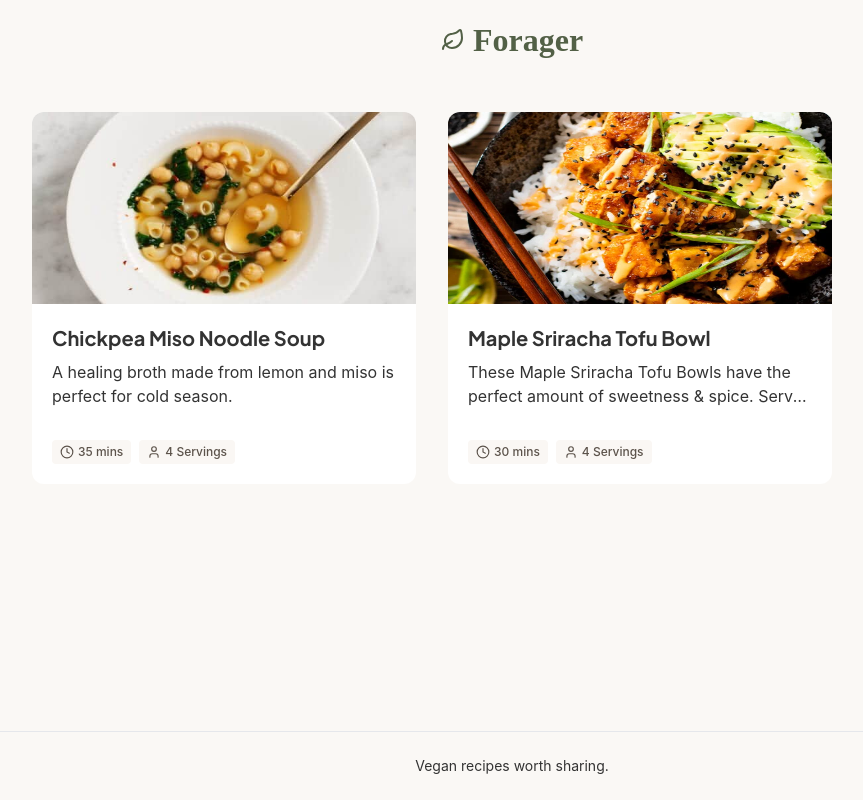
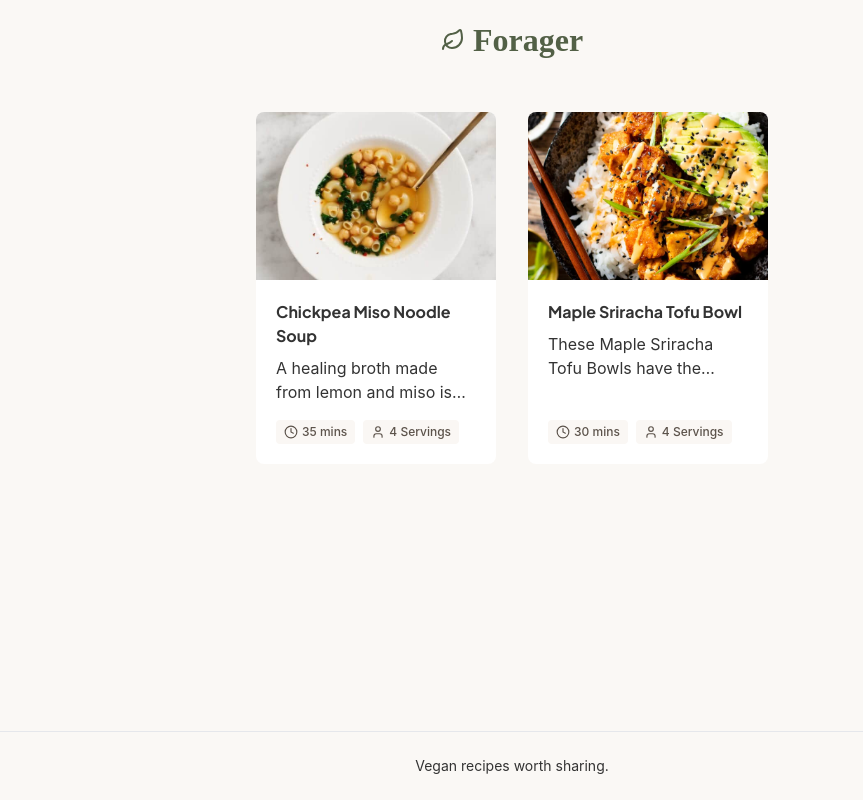
Before and after one commit to leifinke/forager, a React (Vite) app: page / in a window 1280 px wide. Shown: the whole page, without its empty margins (128-991 px from the left). Built offline with nearby package versions, Linux system fonts and the light colour scheme; a web font is replaced by a local one.

Commit message:
recipe grid cols and cleanup

```diff
--- a/src/components/layout/Layout.tsx
+++ b/src/components/layout/Layout.tsx
@@ -12,7 +12,7 @@ export default function Layout({ showNavbar = true }: LayoutProps) {
     <div className="flex min-h-screen flex-col">
       <ScrollToTop />
       {showNavbar && <Navbar />}
-      <main className="mx-auto w-full max-w-5xl flex-1">
+      <main className="mx-auto w-full max-w-xl flex-1">
         <Outlet />
       </main>
       <Footer />
--- a/src/components/recipe/RecipeCard.tsx
+++ b/src/components/recipe/RecipeCard.tsx
@@ -8,24 +8,24 @@ interface RecipeCardProps {
 
 export default function RecipeCard({ recipe }: RecipeCardProps) {
   return (
-    <Link to={`/recipe/${recipe.handle}`}>
-      <div className="max-w-sm overflow-hidden rounded-xl bg-white">
-        <div className="flex h-48 overflow-hidden relative bg-gray-300 items-center justify-center">
+    <Link to={`/recipe/${recipe.handle}`} className="flex flex-col">
+      <div className="flex flex-col flex-1 max-w-xs rounded-lg overflow-hidden bg-white">
+        <div className="aspect-square w-full h-42 overflow-hidden bg-gray-100">
         {recipe.image_url ? (
-          <img src={`/images/${recipe.image_url}`} alt={recipe.name} className="flex h-100 w-100" />
+          <img src={`/images/${recipe.image_url}`} alt={recipe.name} className="w-full h-full object-cover object-center" />
         ) : (
           <p>Image not available.</p>
         )}
         </div>
 
-        <div className="p-5">
-          <h2 className="mb-2 text-xl font-bold">
+        <div className="flex flex-col flex-1 p-5">
+          <h2 className="mb-2 text-md font-bold">
             {recipe.name}
           </h2>
           <p className="mb-4 text-md line-clamp-2">
             {recipe.description}
           </p>
-          <div className="flex items-center pt-4 gap-2">
+          <div className="flex items-center gap-2 mt-auto">
             <div className="flex items-center space-x-1 px-2 py-1 rounded-sm badge">
               <span><Clock size="14"/></span>
               <span className="text-xs font-medium">
--- a/src/components/recipe/RecipeGrid.tsx
+++ b/src/components/recipe/RecipeGrid.tsx
@@ -7,7 +7,7 @@ interface RecipeGridProps {
 
 export default function RecipeGrid({ recipes }: RecipeGridProps) {
   return (
-    <div className="flex flex-wrap gap-8 px-8 py-8">
+    <div className="grid grid-cols-1 sm:grid-cols-2 gap-8 px-8 py-8">
       {recipes.map((recipe) => (
         <RecipeCard key={recipe.id} recipe={recipe} />
       ))}
--- a/src/index.css
+++ b/src/index.css
@@ -29,6 +29,7 @@
 
  h1, h2, h3, h4, h5, h6 {
   font-family: var(--body-font-heading);
+  font-weight: 600;
  }
 
  .logo {
@@ -42,4 +43,8 @@
   background-color: var(--badge-bg);
   color: var(--badge-color);
  }
+
+ .bg-primary {
+  background-color: var(--sage-green);
+ }
 }
--- a/src/pages/GroceryListPage.tsx
+++ b/src/pages/GroceryListPage.tsx
@@ -1,5 +1,6 @@
-import { useParams } from "react-router";
+import { Link, useParams } from "react-router";
 import { recipes } from "../data/recipes";
+import { ChevronLeft } from "lucide-react";
 
 
 export default function GroceryListPage() {
@@ -13,21 +14,28 @@ export default function GroceryListPage() {
   };
 
   return (
+    <div>
+      <Link to={`/recipe/${recipe.handle}`} className="flex absolute mt-3 ml-3">
+        <span className="bg-white rounded-full shadow-md p-2"><ChevronLeft /></span>
+      </Link>
+      <div className="flex p-6 justify-center">
+        <h1 className="text-lg">Grocery List</h1>
+      </div>
       <div className="flex flex-col p-6">
-      <h1>Grocery List</h1>
-      <h2>{recipe.name}</h2>
-      <div className="flex bg-white p-6 my-4">
-        <ul>
+        <h2 className="mb-4">{recipe.name}</h2>
+        <div className="flex">
+          <ul className="flex w-100 flex-col">
           {recipe.ingredients.map((ingredient, index) => (
-          <li key={index} className="flex my-2">
-            <label className="flex gap-2">
-              <input type="checkbox"></input>
-              {ingredient.name}
+            <li key={index} className={`flex p-4 rounded-lg ${index % 2 != 0 ? "bg-olive-100" : "bg-white"}`}>
+              <label className="flex gap-4">
+                <input className="scale-125 accent-olive-600" type="checkbox"></input>
+                <span className="font-semibold">{ingredient.name}</span>
               </label>
             </li>
           ))}
           </ul>
         </div>
       </div>
+    </div>
   )
 }
--- a/src/pages/HomePage.tsx
+++ b/src/pages/HomePage.tsx
@@ -4,7 +4,7 @@ import RecipeGrid from "../components/recipe/RecipeGrid";
 export default function HomePage() {
   return (
     <div className="flex flex-col">
-      <div className="flex">
+      <div className="flex justify-center">
         <RecipeGrid recipes={recipes} />
       </div>
     </div>
--- a/src/pages/RecipeDetailPage.tsx
+++ b/src/pages/RecipeDetailPage.tsx
@@ -25,7 +25,7 @@ export default function RecipeDetailPage() {
       }
       <div className="flex flex-col p-6 gap-6 bg-white">
         <div className="flex flex-col">
-          <h1 className="text-2xl font-bold mb-2">{recipe.name} </h1>
+          <h1 className="text-2xl mb-2">{recipe.name} </h1>
           <p className="mb-2">{recipe.description}</p>
         </div>
         <div className="flex items-center gap-2">
@@ -55,6 +55,7 @@ export default function RecipeDetailPage() {
           </button>
         </div>
         {activeTab === "ingredients" && (
+          <div>
             <div className="flex flex-col gap-1">
               {recipe.ingredients.map((ingredient, index) => (
                 <div
@@ -65,6 +66,15 @@ export default function RecipeDetailPage() {
                   <span className="font-normal text-sm text-taupe-600">{ingredient.quantity} {ingredient.unit}</span>
                 </div>
               ))}
+            </div>
+            <div className="flex mt-6">
+              <Link
+                to={`/grocery-list/${recipe.handle}`}
+                className="flex min-w-0"
+              >
+                <span className="bg-primary rounded-sm py-2 px-6 text-white font-semibold w-100 text-center">Grocery List</span>
+              </Link>
+            </div>
           </div>
         )}
         {activeTab === "instructions" && (
@@ -84,9 +94,6 @@ export default function RecipeDetailPage() {
             ))}
           </div>
         )}
-        <Link to={`/grocery-list/${recipe.handle}`}>
-          <span>Grocery List</span>
-        </Link>
       </div>
     </div>
   )
```
Lines whose indentation alone changed are shown as unchanged.
